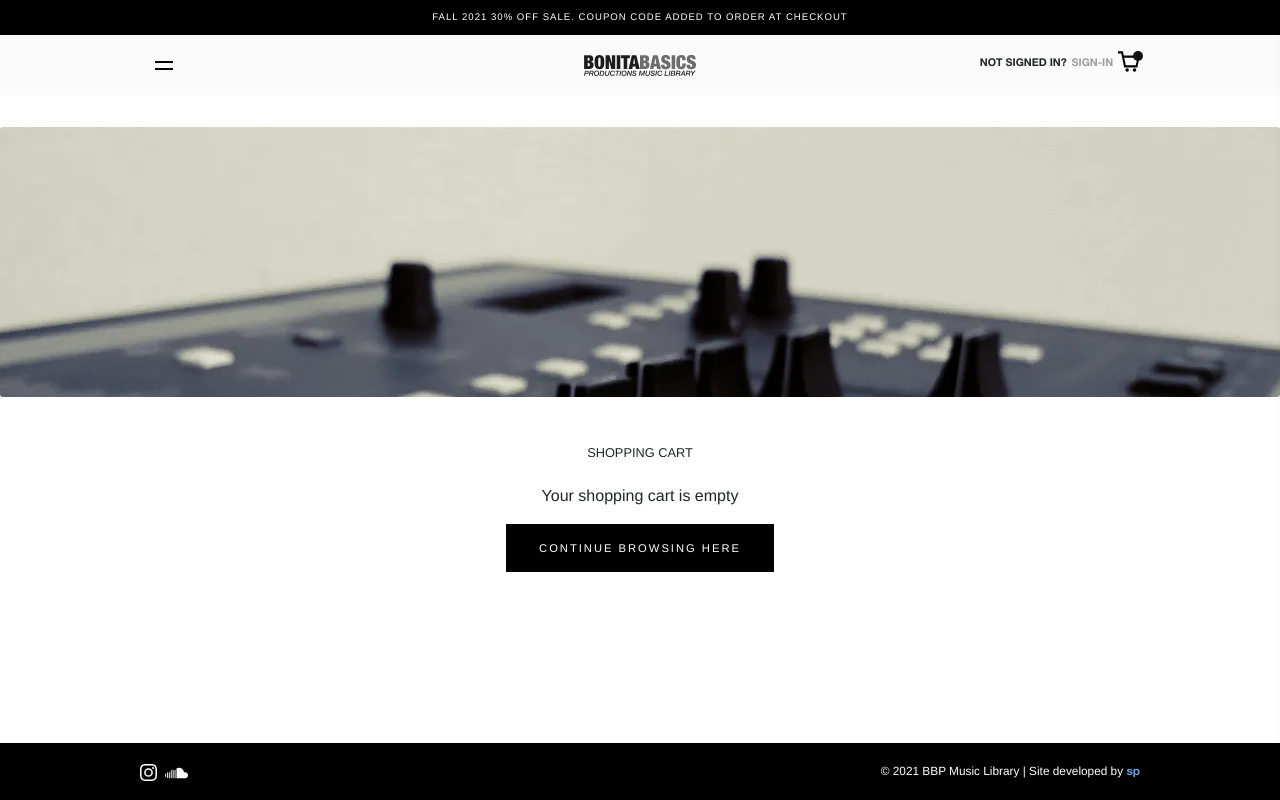
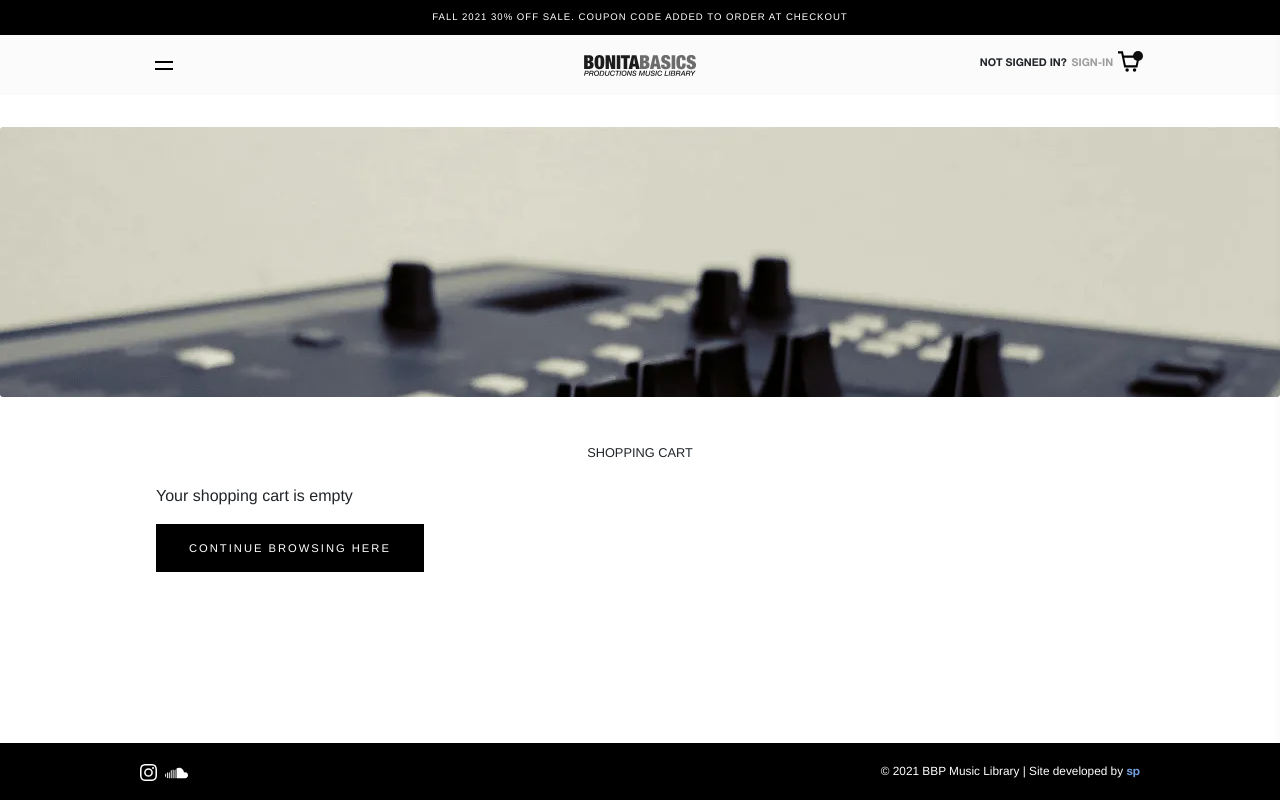
Before and after one commit to mrstevedev/bbpmusiclibrary, a Next.js app: page /cart in a window 1280 px wide. Built offline with nearby package versions, Linux system fonts and the light colour scheme.

Commit message:
Removed inline styles

```diff
--- a/components/cart/Cart.tsx
+++ b/components/cart/Cart.tsx
@@ -52,7 +52,7 @@ export default function Cart(props : IProducts) {
                 </table>
 
             <footer>
-                <div className={styles.cart__grid} style={{ display: 'flex' }}>
+                <div className={styles.cart__grid}>
                     <div className="cart__note"></div>
                     <div className={styles.cart__right}>
                         <div className="cart__coupon--container"></div>
@@ -73,7 +73,7 @@ export default function Cart(props : IProducts) {
                 </Fragment>
             ) : (
                 <Fragment>
-                    <div className={styles.cart__empty} style={{ textAlign: 'center', fontWeight: 100 }}>
+                    <div className={styles.cart__empty}>
                         <p>Your shopping cart is empty</p>
                         <Link href="/">
                             <a>
```
